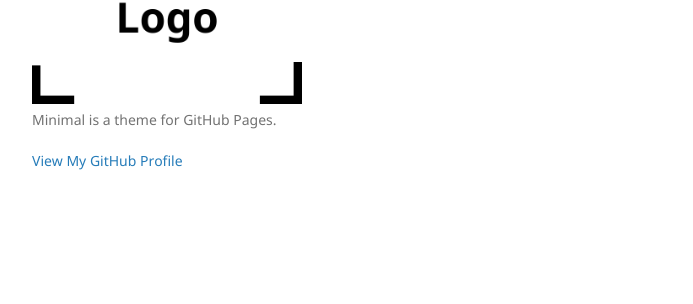
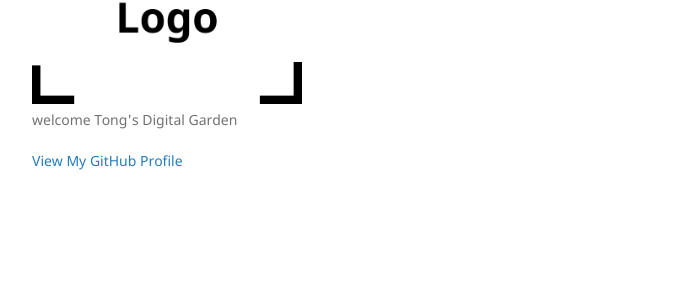
Before and after one commit to TongCodeSpace/TongCodeSpace.github.io, a Jekyll site: the page built from another-page.md, in a window 1280 px wide. Shown: the part 204-508 px from the top of the page, without its empty margins (178-871 px from the left). Built offline with Jekyll 4.4.1, drawn with Linux system fonts in a browser that asks for light colours; our own code applies the rules of GitHub Pages for plain Markdown files.

Commit message:
description

```diff
--- a/_config.yml
+++ b/_config.yml
@@ -1,6 +1,6 @@
 title: Tong's Digital Garden
 logo: /assets/img/logo.png
-description: Minimal is a theme for GitHub Pages.
+description: welcome Tong's Digital Garden
 show_downloads: false
 google_analytics:
 theme: jekyll-theme-minimal
```
Also changed, not shown: 2 other files.
